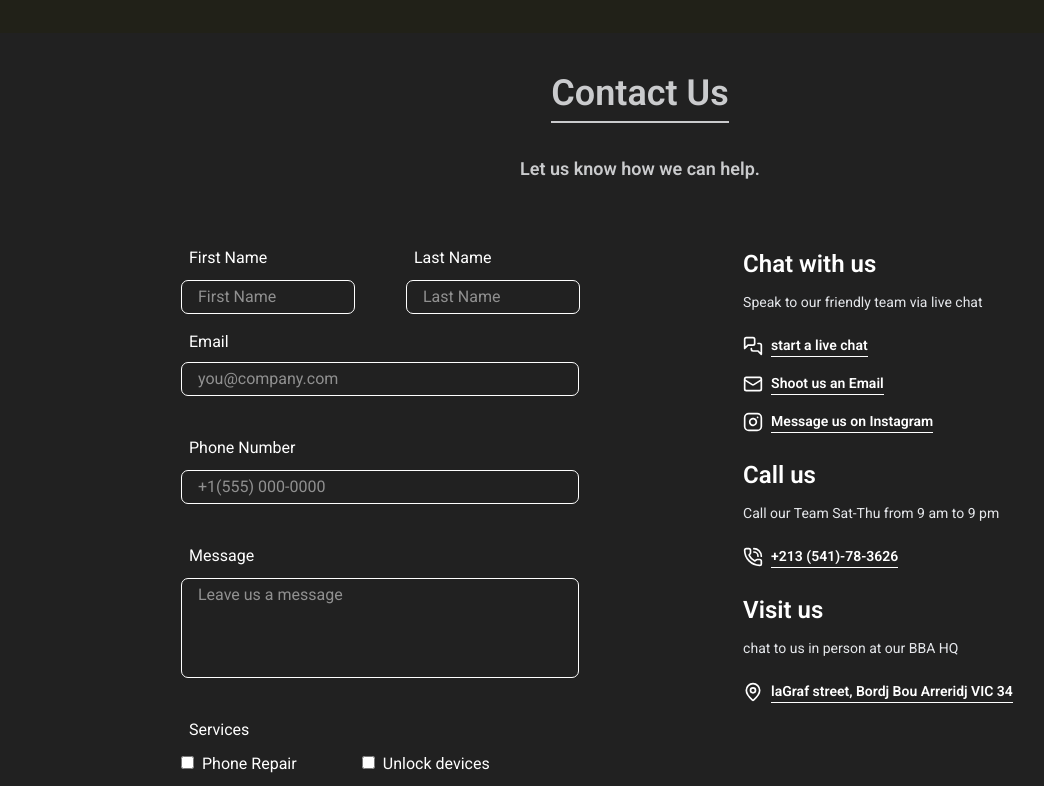
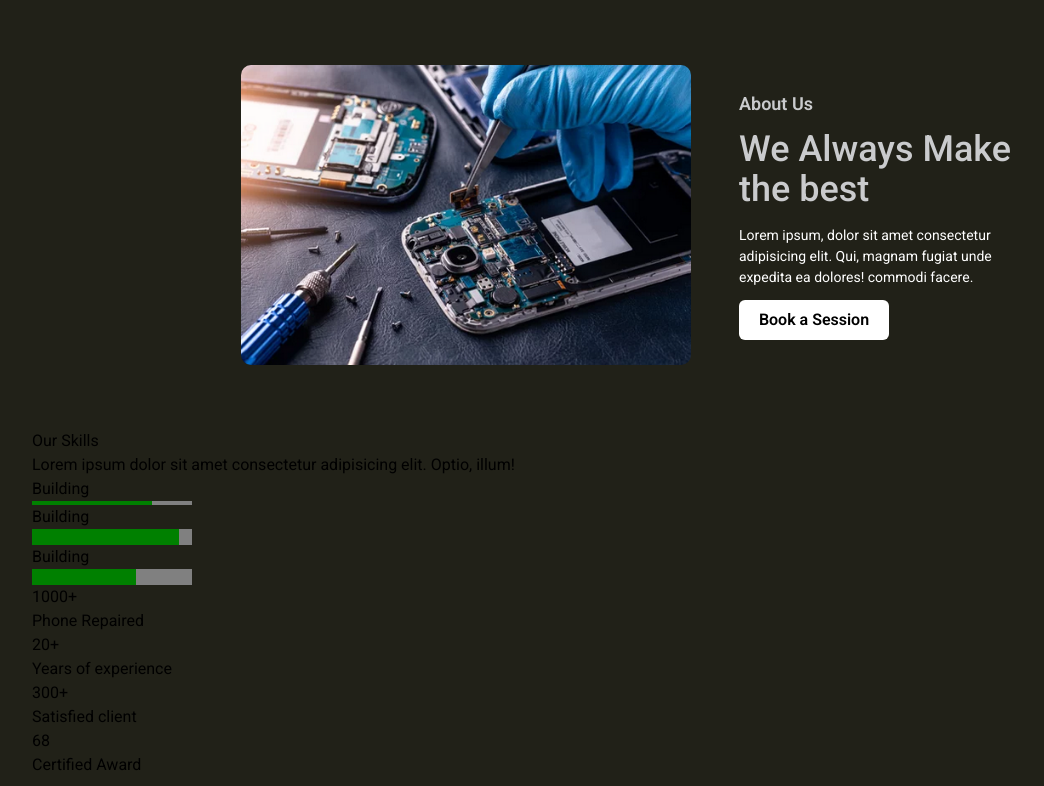
Before and after one commit to Eyup-16/Samobile, a React (Vite) app: page / in a window 1280 px wide. Shown: the part 2368-3154 px from the top of the page, without its empty margins (0-1044 px from the left). Built offline with nearby package versions, Linux system fonts and the light colour scheme.

Commit message:
Update About.tsx

```diff
--- a/src/Components/About.tsx
+++ b/src/Components/About.tsx
@@ -1,15 +1,69 @@
 import React from 'react'
-
+import { Element } from 'react-scroll';
 function About() {
   return (
     <section className=' bg-[#212118] p-8'>
+      <Element name='About'></Element>
     {/* Header + description */}
     <div className="text-center">
+      <h1 className='text-4xl font-semibold text-[#CACBCD] text-center mb-8 py-2 border-b-2 inline-block'>About Our Store</h1>
+      <span className="text-[18px] font-semibold text-[#CACBCD]  cursor-pointer block">
+        See how we began & Who our team is.</span>
+    </div>
 
-<h1 className='text-4xl font-semibold text-[#CACBCD] text-center mb-8 py-2 border-b-2 inline-block'>About Our Store</h1>
-<span className="text-[18px] font-semibold text-[#CACBCD]  cursor-pointer block">
-    See how we began & Who our team is.</span>
-    </div>
+    <article className='p-16 flex justify-center gap-4  place-items-center text-white max-w-[200px]: '>
+      <img className='w-[450px] rounded-[10px] mr-8 box-shadow:rgba(0, 0, 0, 0.35) 0px 5px 15px;' src="/aa.jpg" alt="repairing" />
+      <div className='flex flex-col max-w-[300px]'>
+        <span className='text-[18px] font-semibold text-[#CACBCD]  cursor-pointer  mb-3'>About Us</span>
+        <h1 className='text-4xl  text-[#CACBCD] font-[500] mb-4'>We Always Make the best</h1>
+        <p className='text-[14px] mb-3'>Lorem ipsum, dolor sit amet consectetur adipisicing elit. Qui, magnam
+           fugiat unde expedita ea dolores!  commodi facere.</p>
+        <button className='px-4 py-2 bg-white text-black text-center border-none rounded-[6px]
+                        cursor-pointer hover:bg-[#e8e8e8] transition-all duration-300 font-semibold w-[50%]'>Book a Session</button>
+      </div>
+    </article>
+    <article>
+      <div className='skills'>
+        <h1>Our Skills</h1>
+        <p>Lorem ipsum dolor sit amet consectetur adipisicing elit. Optio, illum!</p>
+        <div className='flex flex-col'>
+          <div>
+          <span>Building</span>
+          <progress className='block h-1 ' value={.75} />
+          </div>
+          <div>
+          <span>Building</span>
+          <progress className='block' value={.92} />
+          </div>
+          <div>
+          <span>Building</span>
+          <progress className='block' value={.65} />
+          </div>
+
+        </div>
+      </div>
+
+      <div className="statistics">
+        <div>
+          <h1>1000+</h1>
+          <span>Phone Repaired</span>
+        </div>
+        <div>
+          <h1>20+</h1>
+          <span>Years of experience</span>
+        </div>
+        <div>
+          <h1>300+</h1>
+          <span>Satisfied client</span>
+        </div>
+        <div>
+          <h1>68</h1>
+          <span>Certified Award</span>
+        </div>
+      </div>
+
+    </article>
+
 </section>
   )
 }
```
